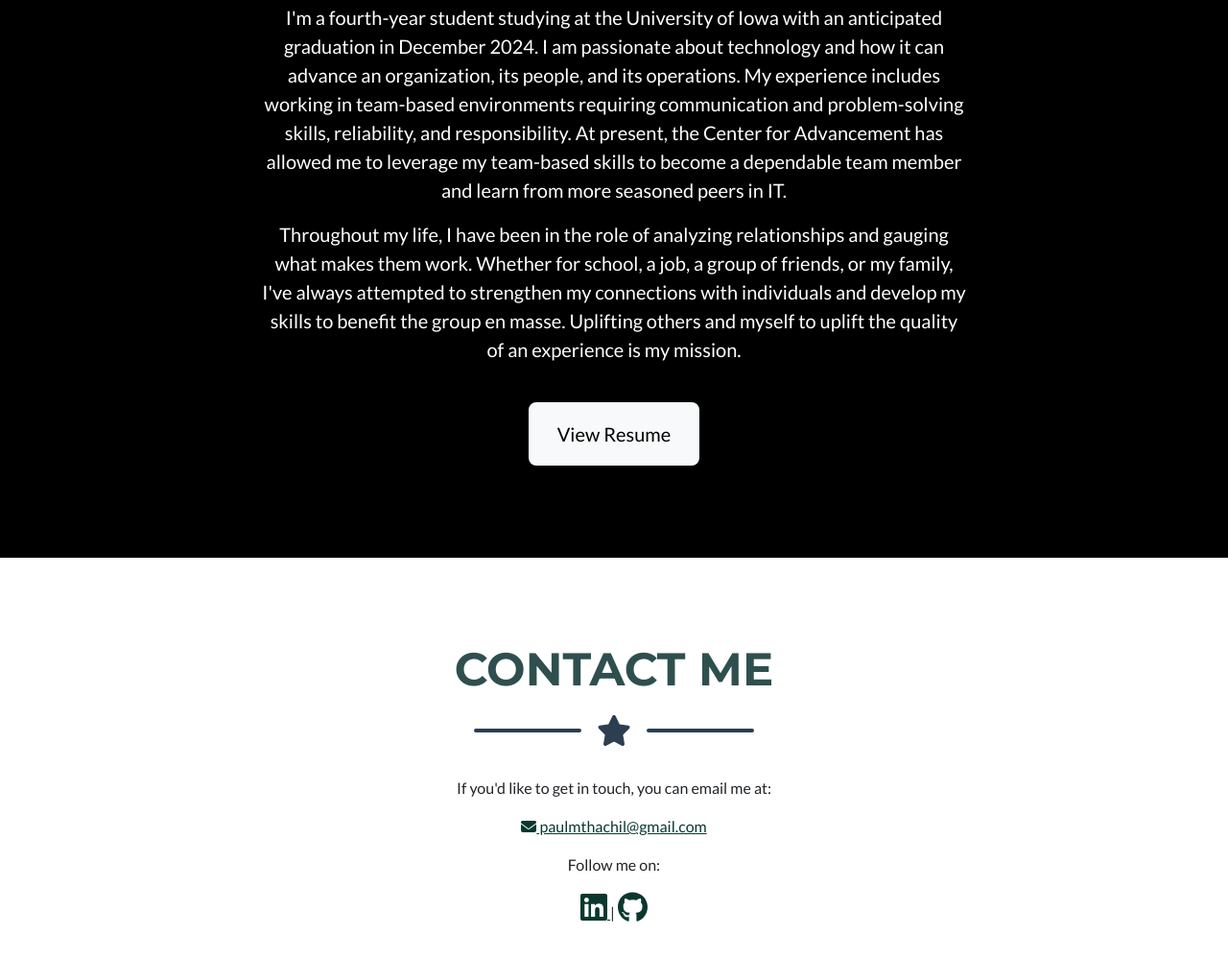
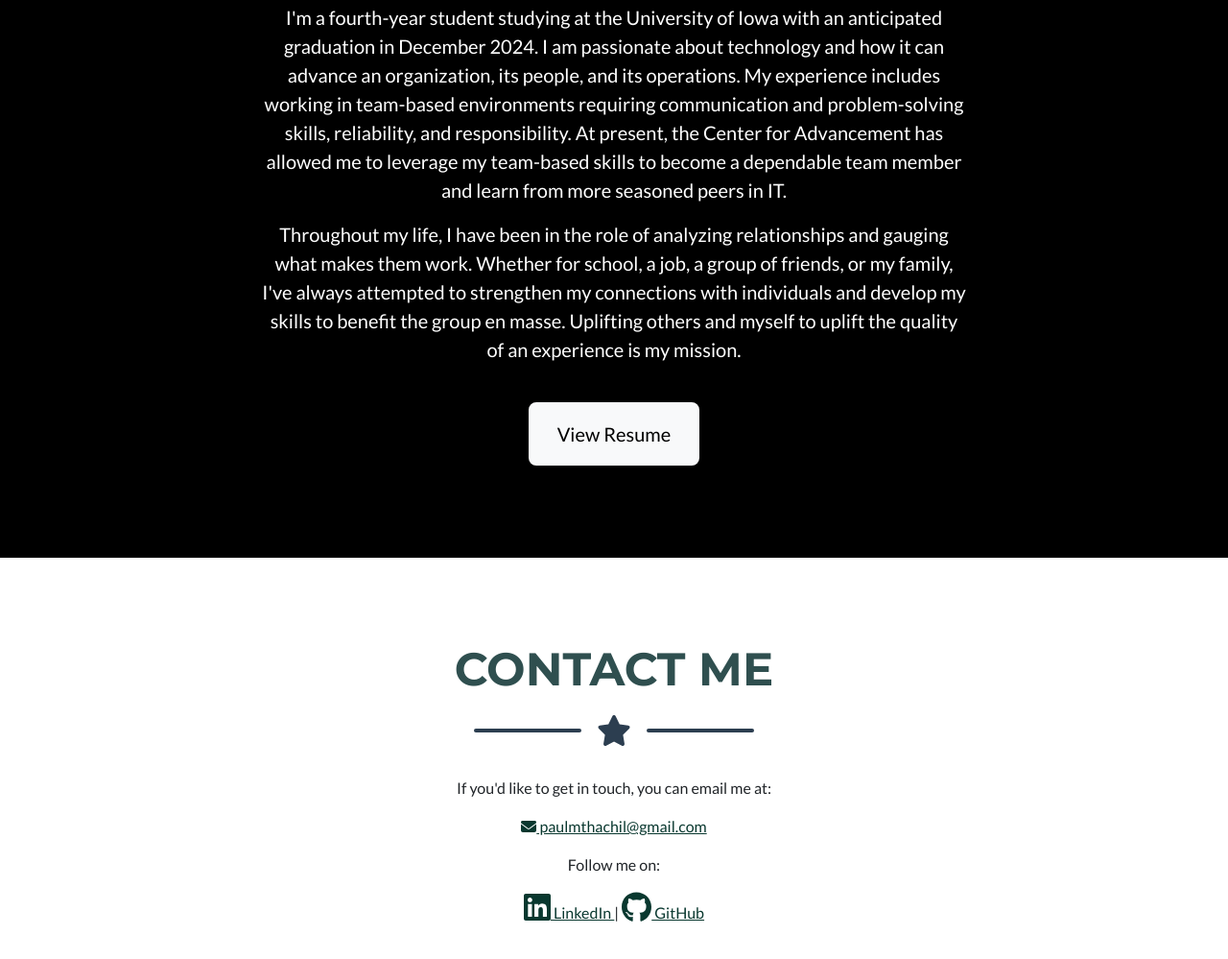
Before and after one commit to PaulThachil/portfolio_project, a plain HTML site: page index.html in a window 1280 px wide. Shown: the part 1562-2561 px from the top of the page at 96% size. Drawn offline with nearby package versions, Linux system fonts and the light colour scheme.

Commit message:
Update index.html

```diff
--- a/index.html
+++ b/index.html
@@ -100,8 +100,8 @@
                             </div>
                             <img class="img-fluid" src="assets/img/portfolio/circus.png" alt="..." />
                         </div>
-            </div>
-        </section>
+                    </div>
+                </section>
         <!-- About Section-->
         <section class="page-section bg-primary text-white mb-0" id="about">
             <div class="container">
@@ -154,8 +154,8 @@
             <!-- Social Media Links -->
             <p>Follow me on:</p>
             <p>
-                <a href="https://www.linkedin.com/in/paul-thachil/" target="_blank"><i class="fab fa-linkedin fa-2x"></i> </a> |
-                <a href="https://github.com/PaulThachil" target="_blank"><i class="fab fa-github fa-2x"></i> </a>
+                <a href="https://www.linkedin.com/in/paul-thachil/" target="_blank"><i class="fab fa-linkedin fa-2x"></i> LinkedIn </a> |
+                <a href="https://github.com/PaulThachil" target="_blank"><i class="fab fa-github fa-2x"></i> GitHub </a>
             </p>
         </div>
     </div>
```
